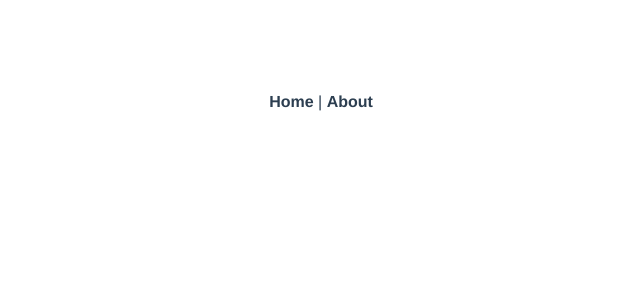
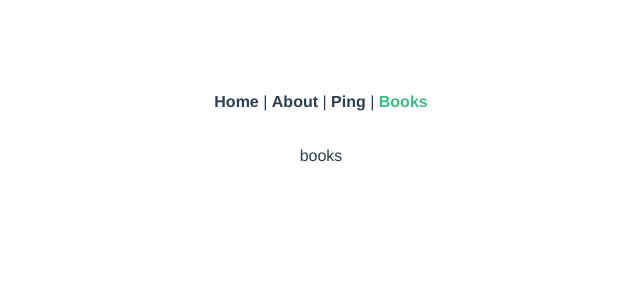
Before and after one commit to zokaiG/RepoFor_BooksApp_TestDrivenIO, a Vue app in the folder front-end/client/: page /books in a window 1280 px wide. Shown: the top 300 px of the page, without its empty margins (319-959 px from the left). Built offline with nearby package versions, Linux system fonts and the light colour scheme.

Commit message:
Added Links to every component: Home | About | Ping | Books.

```diff
--- a/front-end/client/src/App.vue
+++ b/front-end/client/src/App.vue
@@ -2,7 +2,9 @@
   <div id="app">
     <div id="nav">
       <router-link to="/">Home</router-link> |
-      <router-link to="/ping">About</router-link>
+      <router-link to="/about">About</router-link> |
+      <router-link to="/ping">Ping</router-link> |
+      <router-link to="/books">Books</router-link>
     </div>
     <router-view/>
   </div>
--- /dev/null
+++ b/front-end/client/src/components/Books.vue
@@ -0,0 +1,5 @@
+<template>
+    <div class="container">
+        <p> books </p>
+    </div>
+</template>
--- a/front-end/client/src/router/index.js
+++ b/front-end/client/src/router/index.js
@@ -2,6 +2,7 @@ import Vue from 'vue';
 import VueRouter from 'vue-router';
 import Home from '../views/Home.vue';
 import Ping from '../components/Ping.vue';
+import Books from '../components/Books.vue';
 
 
 Vue.use(VueRouter);
@@ -13,12 +14,22 @@ const routes = [
     component: Home,
   },
   {
-    path: '/ping',
-    name: 'Ping',
+    path: '/about',
+    name: 'About',
     // route level code-splitting
     // this generates a separate chunk (about.[hash].js) for this route
     // which is lazy-loaded when the route is visited.
-    component: Ping, // () => import(/* webpackChunkName: "about" */ '../views/About.vue'),
+    component: () => import(/* webpackChunkName: "about" */ '../views/About.vue'),
+  },
+  {
+    path: '/ping',
+    name: 'Ping',
+    component: Ping,
+  },
+  {
+    path: '/books',
+    name: 'Books',
+    component: Books,
   },
 ];
 
```
